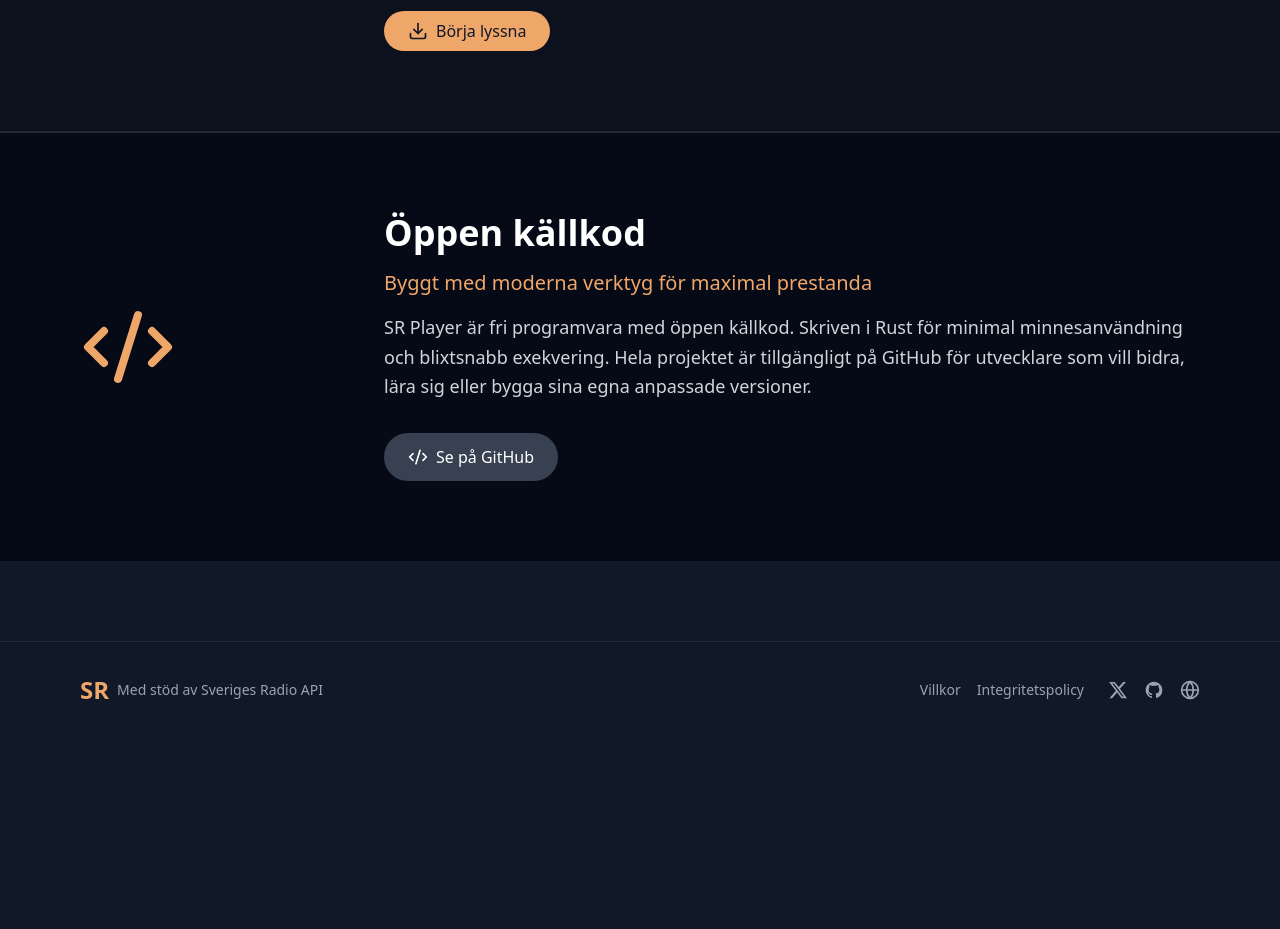
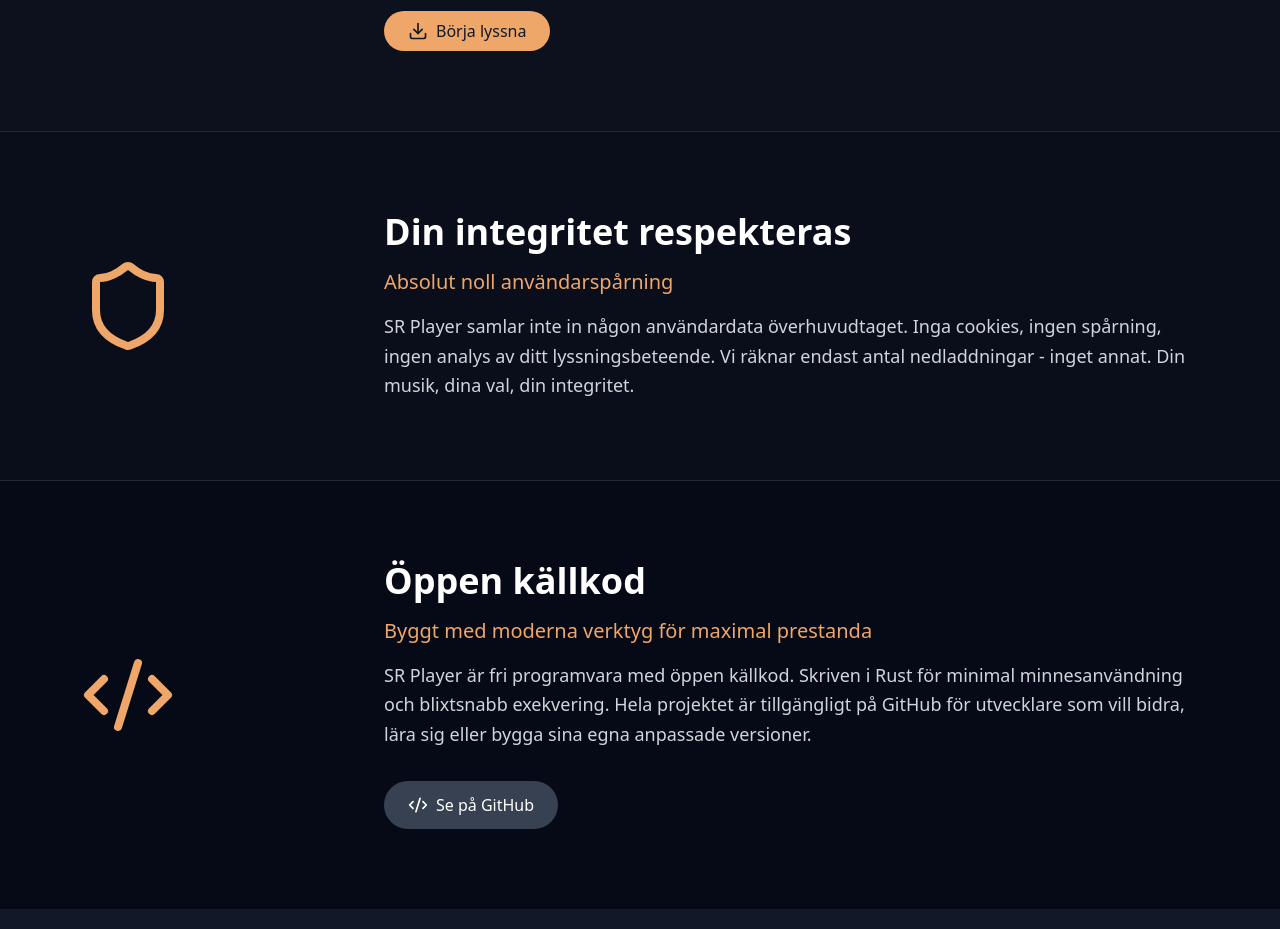
Before and after one commit to wlinds/React-Vite-Web-Template-2024, a React (Vite) app: page / in a window 1280 px wide. Shown: the part 1480-2409 px from the top of the page. Before the commit the page ends 2218 px from the top, so only its background shows below. Built offline with nearby package versions, Linux system fonts and the light colour scheme.

Commit message:
add privacy & integrity section

```diff
--- a/src/components/PortalLanding.jsx
+++ b/src/components/PortalLanding.jsx
@@ -1,5 +1,5 @@
 // PortalLanding.jsx
-import { Zap, HardDrive, Gauge, Leaf, Download, Code2, Monitor } from 'lucide-react';
+import { Zap, HardDrive, Gauge, Leaf, Download, Code2, Monitor, Shield } from 'lucide-react';
 import { SiApple, SiUbuntu } from 'react-icons/si';
 import { FaWindows } from 'react-icons/fa';
 import { useTranslation } from 'react-i18next';
@@ -170,6 +170,22 @@
         </div>
       </div>
 
+      {/* Privacy & Integrity Section */}
+      <div className="max-w-6xl mx-auto px-4 py-12 lg:py-20">
+        <div className="flex flex-col lg:flex-row lg:items-center gap-8">
+          <div className="lg:w-1/4 flex justify-center lg:justify-start">
+            <Shield className="w-24 h-24 text-brand-400" />
+          </div>
+          <div className="lg:w-3/4 space-y-4">
+            <h2 className="text-3xl lg:text-4xl font-bold">{t('privacy.title')}</h2>
+            <p className="text-brand-400 text-xl font-medium">{t('privacy.subtitle')}</p>
+            <p className="text-gray-300 text-lg leading-relaxed">
+              {t('privacy.description')}
+            </p>
+          </div>
+        </div>
+      </div>
+
       {/* Developer Section */}
       <div className="bg-gray-950/50 border-t border-gray-800">
         <div className="max-w-6xl mx-auto px-4 py-12 lg:py-20">
--- a/src/i18n.js
+++ b/src/i18n.js
@@ -24,6 +24,11 @@
       // Cross-Platform Section
       "crossplatform.title": "Fungerar på alla plattformar",
       "crossplatform.description": "SR Player finns tillgänglig för macOS, Linux och Windows. Samma snabba, lättviktiga upplevelse oavsett vilken plattform du använder. Native app för varje system - ingen Electron, bara ren prestanda.",
+
+      // Privacy & Integrity Section
+      "privacy.title": "Din integritet respekteras",
+      "privacy.subtitle": "Absolut noll användarspårning",
+      "privacy.description": "SR Player samlar inte in någon användardata överhuvudtaget. Inga cookies, ingen spårning, ingen analys av ditt lyssningsbeteende. Vi räknar endast antal nedladdningar - inget annat. Din musik, dina val, din integritet.",
 
       // About Section
       "about.title": "Sveriges lättaste radiospelare",
@@ -100,6 +105,11 @@
       "crossplatform.title": "Works on all platforms",
       "crossplatform.description": "SR Player is available for macOS, Linux, and Windows. The same fast, lightweight experience regardless of which platform you use. Native app for each system - no Electron, just pure performance.",
 
+      // Privacy & Integrity Section
+      "privacy.title": "Your privacy is respected",
+      "privacy.subtitle": "Absolutely zero user tracking",
+      "privacy.description": "SR Player does not collect any user data whatsoever. No cookies, no tracking, no analysis of your listening behavior. We only count the number of downloads - nothing else. Your music, your choices, your privacy.",
+
       // About Section
       "about.title": "Sweden's lightest radio player",
       "about.description": "SR Player is optimized for speed. Every detail is refined to give you the fastest and most responsive radio experience. Less than 5 MB installation size, but with all the functionality you need. Perfect for those who value performance and simplicity.",
```
